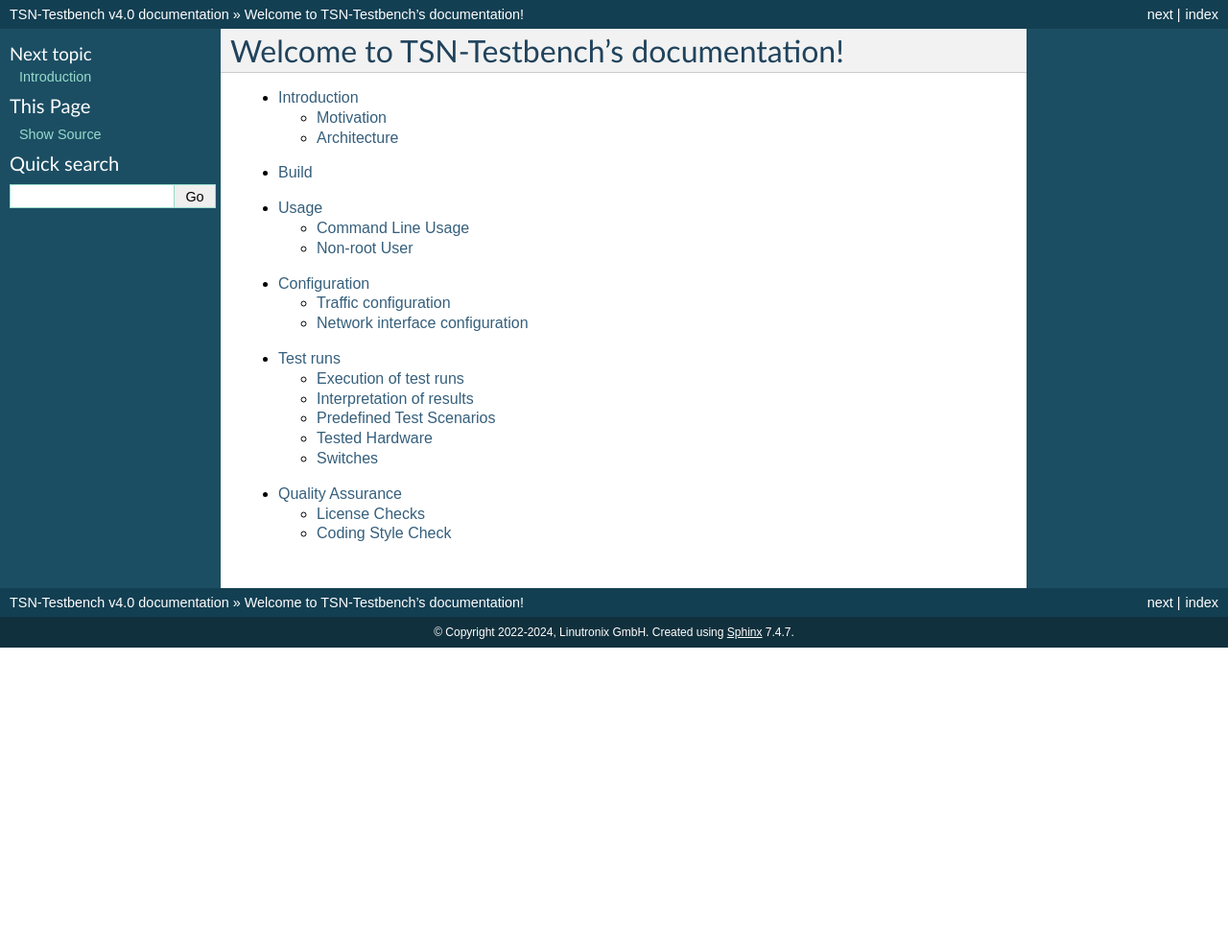
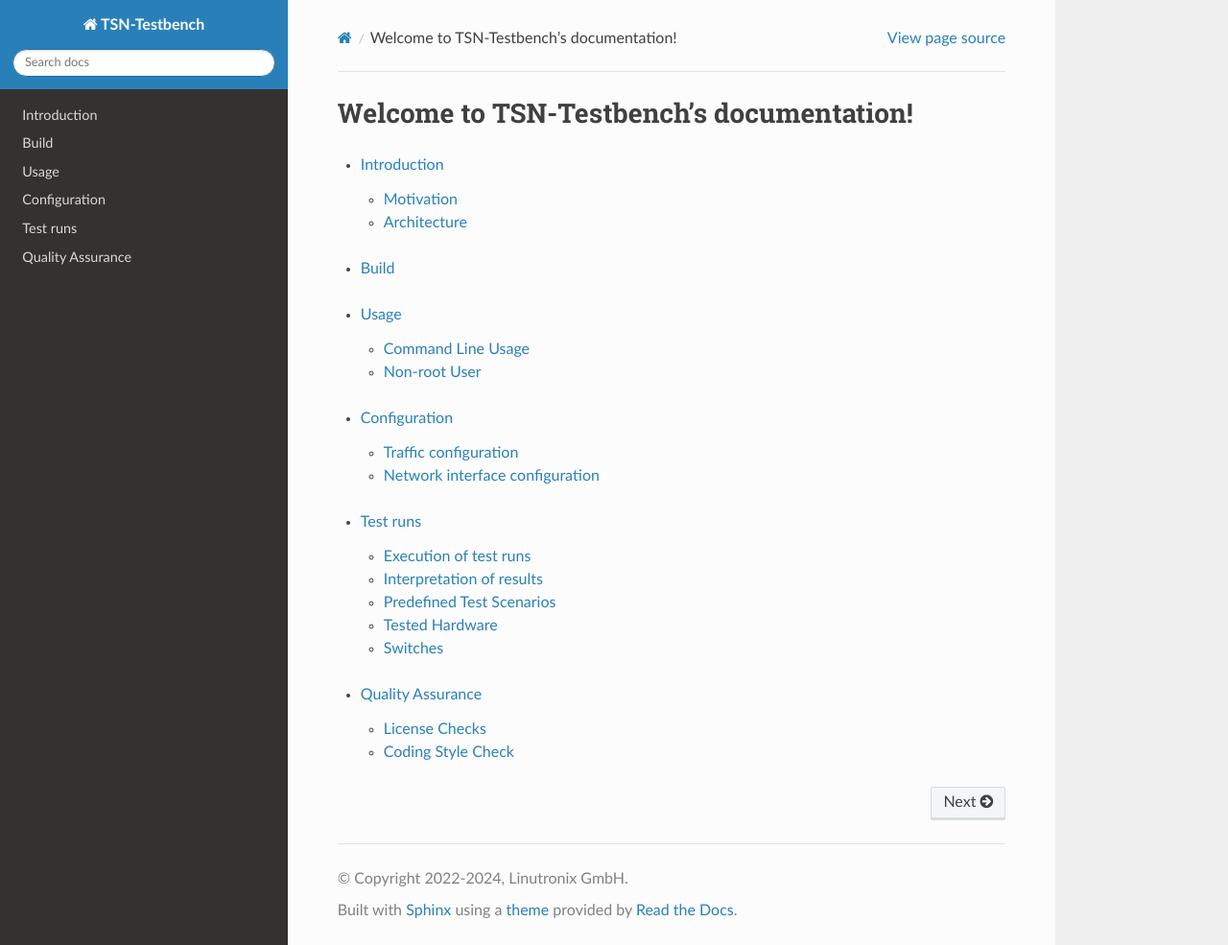
Before and after one commit to Linutronix/TSN-Testbench, a Sphinx documentation site: the page built from Documentation/index.rst, in a window 1280 px wide and 985 px high. Shown: the whole window at 96% size. Built offline with Sphinx 7.4.7 and the Read the Docs theme 2.0.0, drawn with Linux system fonts in a browser that asks for light colours.

Commit message:
doc: Switch to RTD theme
Switch to the read the docs sphinx theme. That's what most projects are using.

Signed-off-by: Kurt Kanzenbach <kurt@linutronix.de>
Reviewed-by: Sebastian Andrzej Siewior <bigeasy@linutronix.de>

```diff
--- a/Documentation/conf.py
+++ b/Documentation/conf.py
@@ -31,6 +31,7 @@
 # extensions coming with Sphinx (named 'sphinx.ext.*') or your custom
 # ones.
 extensions = [
+    'sphinx_rtd_theme',
 ]
 
 # Add any paths that contain templates here, relative to this directory.
@@ -47,7 +48,7 @@
 # The theme to use for HTML and HTML Help pages.  See the documentation for
 # a list of builtin themes.
 #
-html_theme = 'classic'
+html_theme = 'sphinx_rtd_theme'
 
 # Add any paths that contain custom static files (such as style sheets) here,
 # relative to this directory. They are copied after the builtin static files,
```
